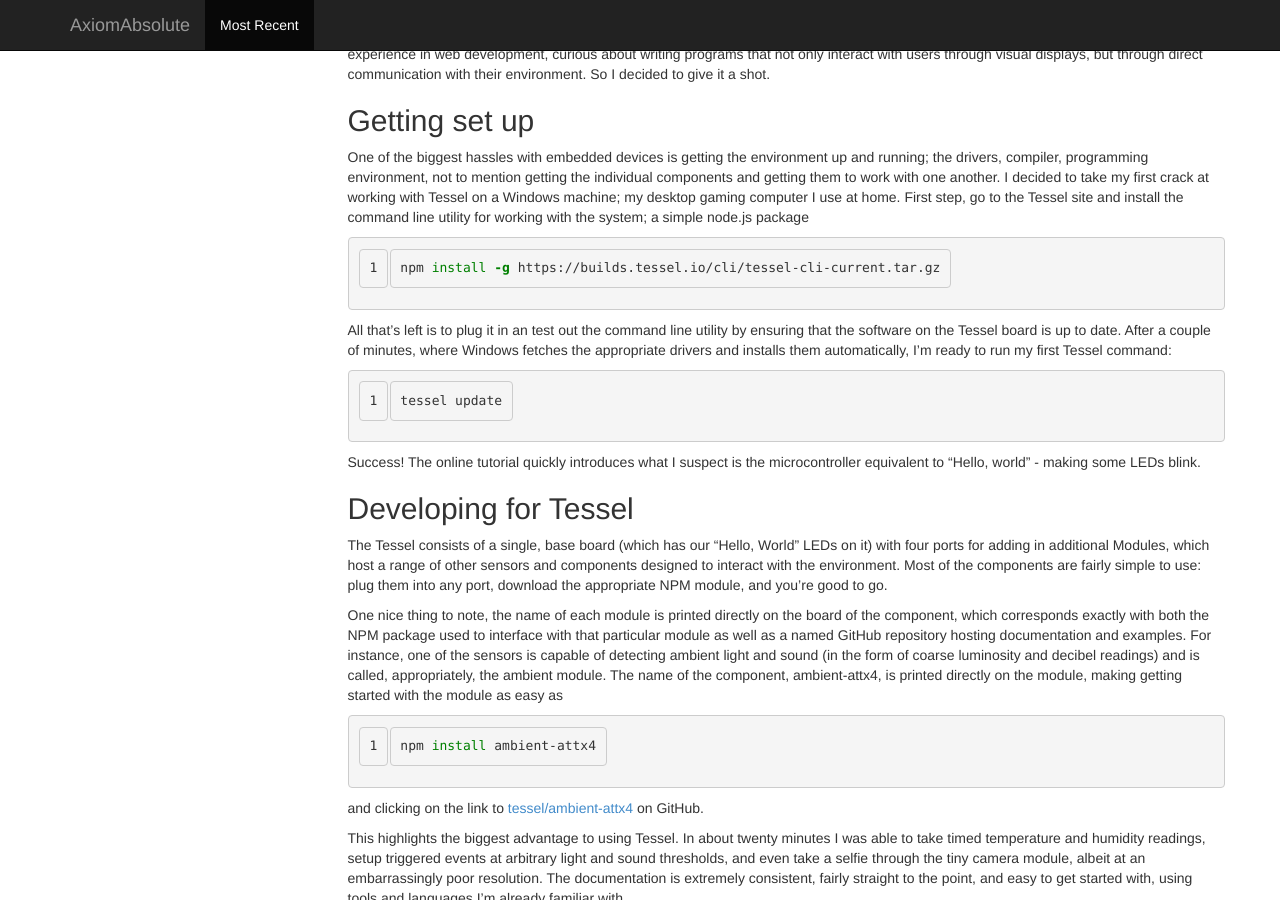
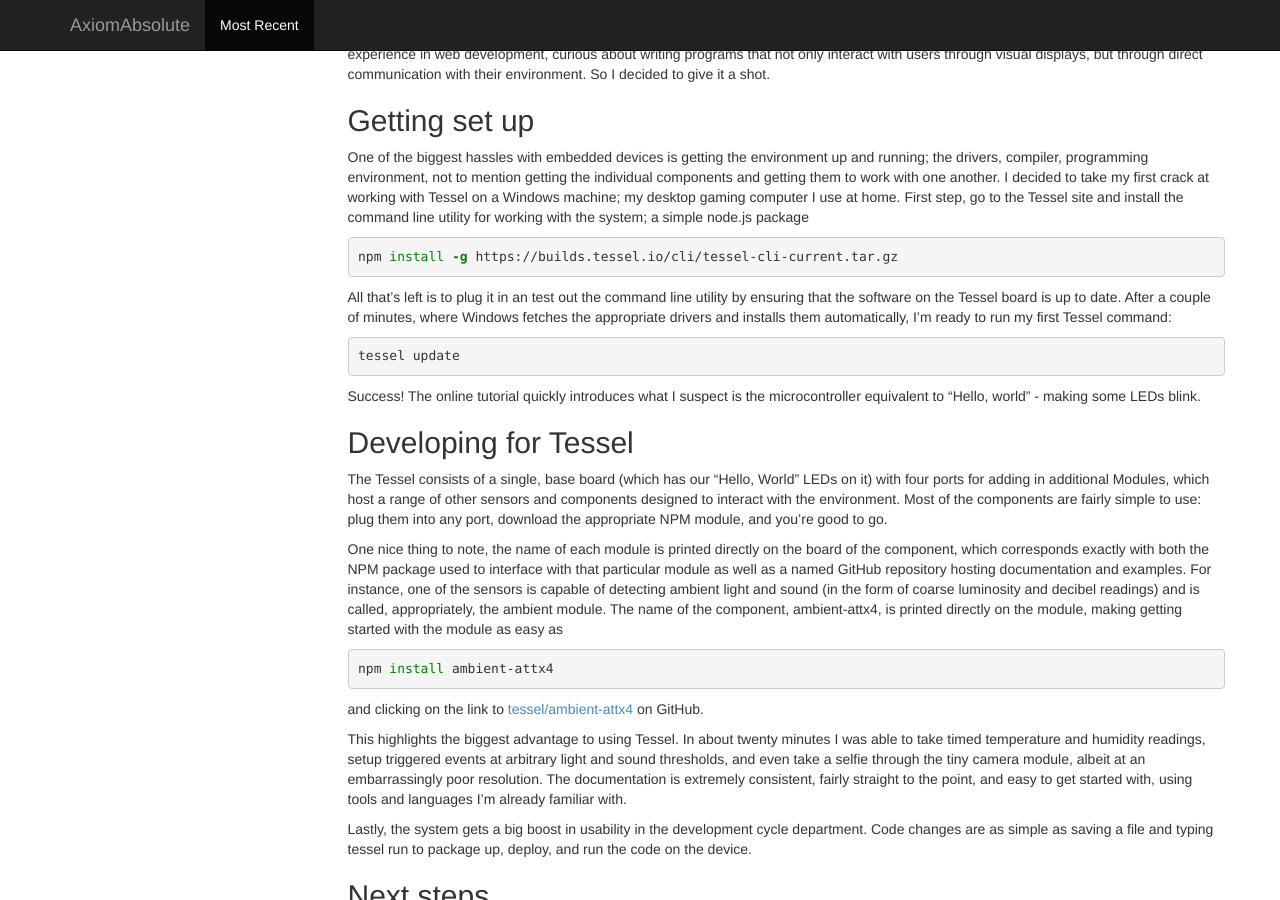
Before and after one commit to axiomabsolute/axiomabsolute.github.io-old, a Jekyll site: the page built from _posts/2014-06-20-tessel-one.md, in a window 1280 px wide and 900 px high, scrolled down 332 px. Built offline with Jekyll 4.4.1, drawn with Linux system fonts in a browser that asks for light colours.

Commit message:
Removed line nos from one-line code snippets.

```diff
--- a/_posts/2014-06-20-tessel-one.md
+++ b/_posts/2014-06-20-tessel-one.md
@@ -16,13 +16,13 @@
 
 One of the biggest hassles with embedded devices is getting the environment up and running; the drivers, compiler, programming environment, not to mention getting the individual components and getting them to work with one another.  I decided to take my first crack at working with Tessel on a Windows machine; my desktop gaming computer I use at home.  First step, go to the Tessel site and install the command line utility for working with the system; a simple node.js package
 
-{% highlight sh linenos %}
+{% highlight sh %}
 npm install -g https://builds.tessel.io/cli/tessel-cli-current.tar.gz
 {% endhighlight %}
 
 All that’s left is to plug it in an test out the command line utility by ensuring that the software on the Tessel board is up to date.  After a couple of minutes, where Windows fetches the appropriate drivers and installs them automatically, I’m ready to run my first Tessel command:
 
-{% highlight sh linenos %}
+{% highlight sh %}
 tessel update
 {% endhighlight %}
 
@@ -34,7 +34,7 @@
 
 One nice thing to note, the name of each module is printed directly on the board of the component, which corresponds exactly with both the NPM package used to interface with that particular module as well as a named GitHub repository hosting documentation and examples.  For instance, one of the sensors is capable of detecting ambient light and sound (in the form of coarse luminosity and decibel readings) and is called, appropriately, the ambient module.   The name of the component, ambient-attx4, is printed directly on the module, making getting started with the module as easy as
 
-{% highlight sh linenos %}
+{% highlight sh %}
 npm install ambient-attx4
 {% endhighlight %}
 
```
